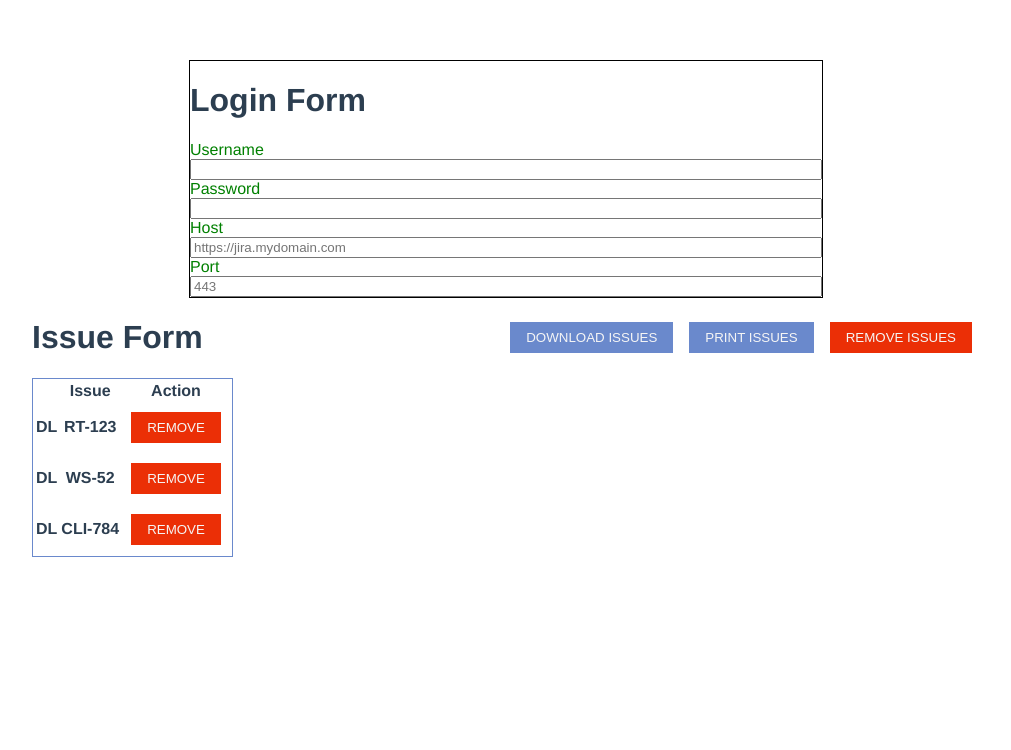
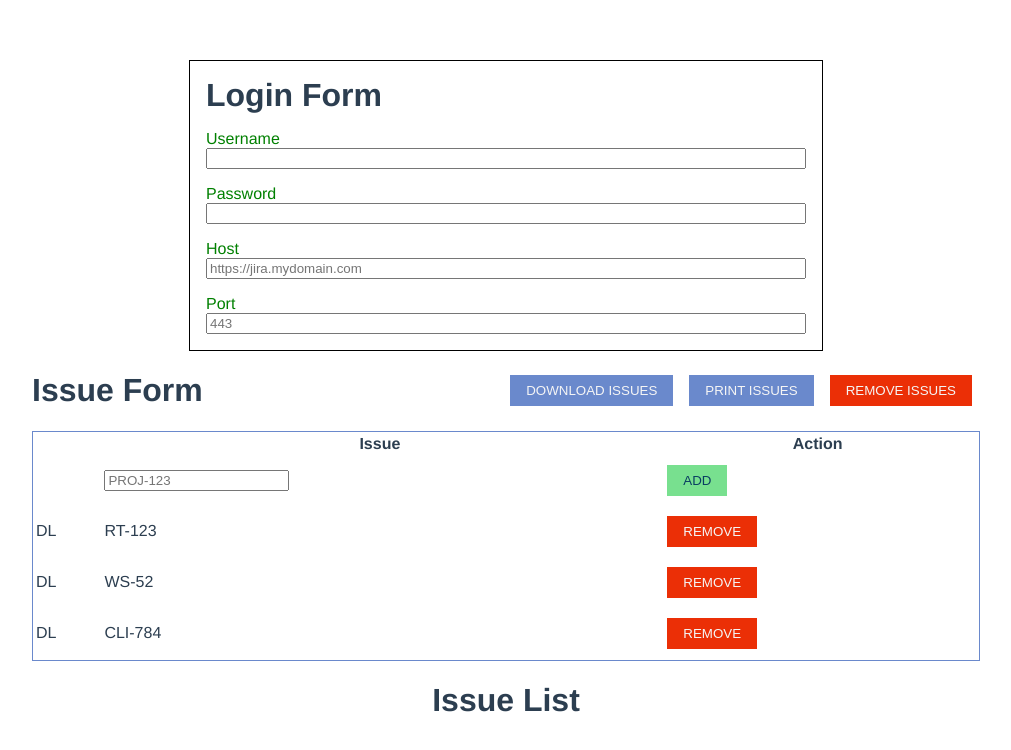
Before and after one commit to romainwn/jira-printer, a Vue app: page / in a window 1280 px wide. Shown: the top 750 px of the page, without its empty margins (134-1145 px from the left). Built offline with nearby package versions, Linux system fonts and the light colour scheme.

Commit message:
wip - issues list add new item ok

```diff
--- a/src/App.vue
+++ b/src/App.vue
@@ -3,18 +3,21 @@
     <!-- <img alt="Vue logo" src="./assets/logo.png"> -->
     <LoginForm />
     <IssueForm />
+    <IssueList />
   </div>
 </template>
 
 <script>
-import LoginForm from './components/LoginForm.vue';
-import IssueForm from './components/IssueForm.vue';
+import LoginForm from '@/components/LoginForm.vue';
+import IssueForm from '@/components/IssueForm.vue';
+import IssueList from '@/components/IssueList.vue';
 
 export default {
   name: 'app',
   components: {
     LoginForm,
     IssueForm,
+    IssueList,
   },
 };
 </script>
--- a/src/components/IssueForm.vue
+++ b/src/components/IssueForm.vue
@@ -21,12 +21,23 @@
         </tr>
       </thead>
       <tbody>
-        <tr v-for="issue in issues" :key="issue.id">
-          <th>DL</th>
-          <th>{{issue.name}}</th>
-          <th>
+        <tr>
+          <!-- <form v-on:submit.prevent="addItem"> -->
+            <td></td>
+            <td>
+              <input type="text" placeholder="PROJ-123" v-model="issueName"/>
+            </td>
+            <td>
+              <button class="success" type="submit" v-on:click="addItem">Add</button>
+            </td>
+          <!-- </form> -->
+        </tr>
+        <tr v-for="issue in issueList" :key="issue.id">
+          <td>DL</td>
+          <td>{{issue.name}}</td>
+          <td>
             <button class="danger">Remove</button>
-          </th>
+          </td>
         </tr>
       </tbody>
     </table>
@@ -38,7 +49,9 @@ export default {
   name: 'IssueForm',
   data() {
     return {
-      issues: [
+      issueName: '',
+      nextId: 4,
+      issueList: [
         {
           id: 1,
           name: 'RT-123',
@@ -54,16 +67,29 @@ export default {
       ],
     };
   },
+  methods: {
+    addItem() {
+      this.issueList.push({
+        name: this.issueName,
+        id: this.nextId,
+      });
+      this.nextId++;
+    },
+  },
 };
 </script>
 
 <style scoped>
 table {
   border: 1px solid #6a89cc;
+  width: 100%;
 }
 
 .container {
   width: 75%;
+  display: flex;
+  flex-wrap: nowrap;
+  flex-direction: column;
 }
 
 .header {
@@ -87,4 +113,9 @@ button {
 .danger {
   background-color: #eb2f06;
 }
+
+.success {
+  background-color: #78e08f;
+  color: #0a3d62;
+}
 </style>
--- a/src/components/IssueList.vue
+++ b/src/components/IssueList.vue
@@ -0,0 +1,20 @@
+<template>
+  <div>
+    <h1>Issue List</h1>
+    <!-- <ul>
+      <IssueListItem v-for="item in items" :key="item.name" item="item"/>
+    </ul> -->
+  </div>
+</template>
+
+
+<script>
+// import IssueListItem from '@/components/IssueListItem.vue';
+
+export default {
+  name: 'IssueList',
+  // components: {
+  //   IssueListItem,
+  // },
+};
+</script>
--- a/src/components/IssueListItem.vue
+++ b/src/components/IssueListItem.vue
@@ -0,0 +1,19 @@
+<template>
+  <div class="container">
+    TEST
+
+  </div>
+</template>
+
+<script>
+export default {
+  name: 'IssueListItem',
+};
+</script>
+
+<style scoped>
+
+.container {
+  border: 1px black solid;
+}
+</style>
--- a/src/components/LoginForm.vue
+++ b/src/components/LoginForm.vue
@@ -32,6 +32,9 @@ export default {
 </script>
 
 <style scoped>
+h1 {
+  margin: 16px;
+}
 .container {
   border: 1px solid black;
   width: 50%;
@@ -40,6 +43,7 @@ export default {
 .form-group {
   display: flex;
   flex-direction: column;
+  margin: 16px;
 }
 
 label {
```
